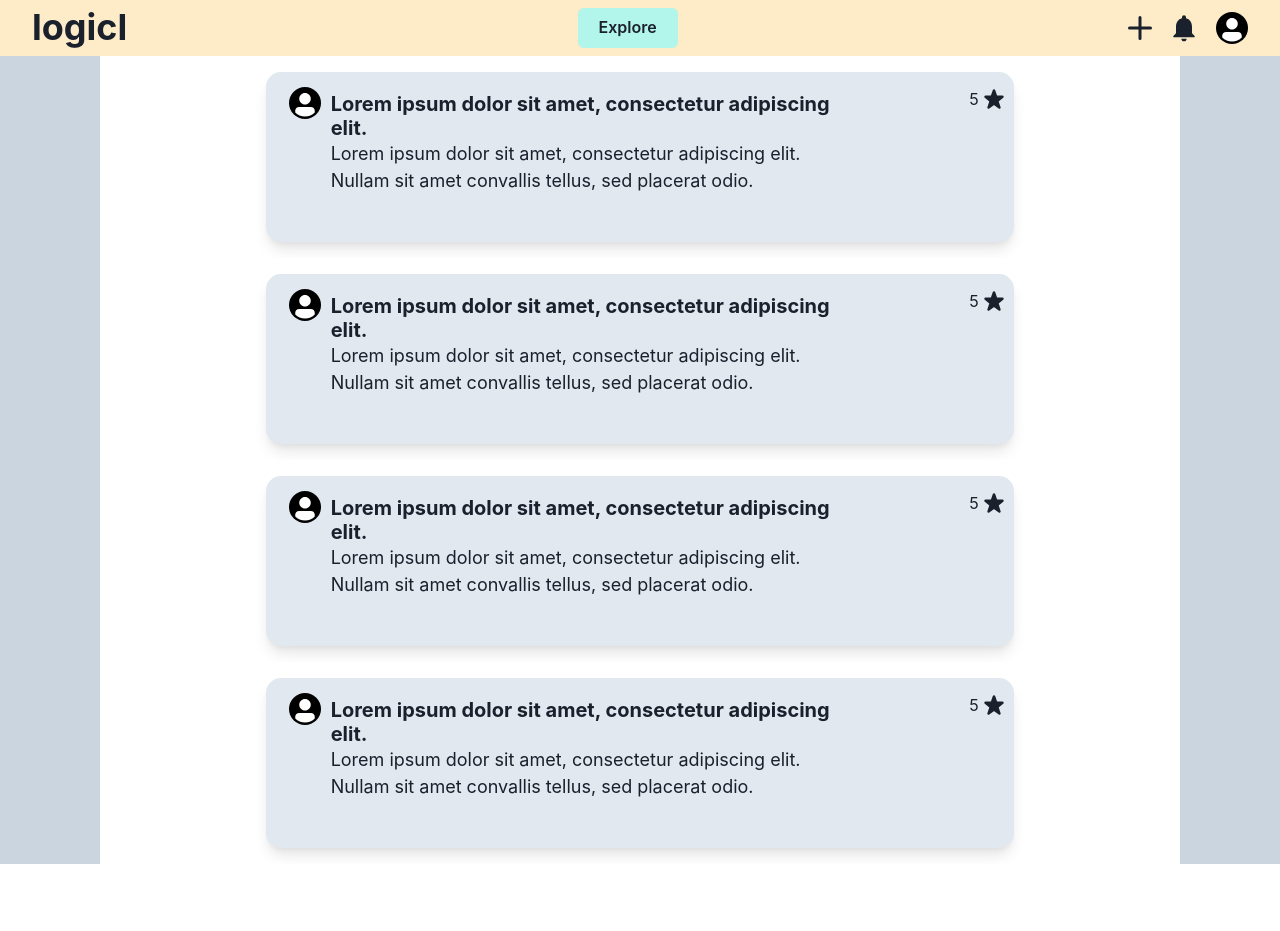
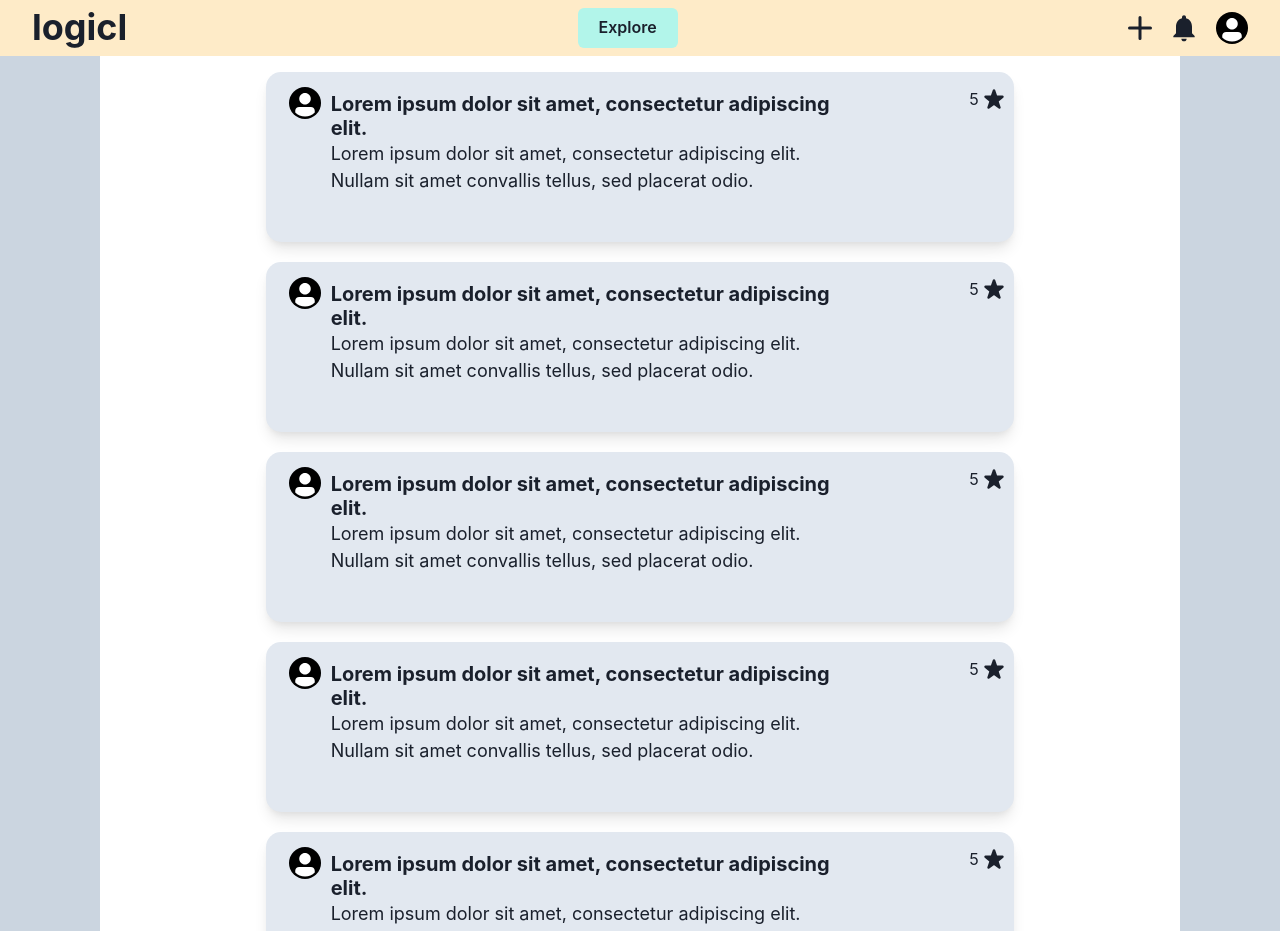
Before and after one commit to keremesen/logicl-poc, a React (Create React App) app: page /explore in a window 1280 px wide. Shown: the top 931 px of the page. Before the commit the page ends 864 px from the top, so only its background shows below. Built offline with nearby package versions, Linux system fonts and the light colour scheme.

Commit message:
some bugs fixed

```diff
--- a/src/Pages/ExplorePage.js
+++ b/src/Pages/ExplorePage.js
@@ -1,15 +1,23 @@
 import { Flex } from "@chakra-ui/react";
 import React from "react";
-import IdeaPreview from "../components/IdeaPreview";
+import { IdeaPreview, IdeaPreviewItem } from "../components/IdeaPreview";
 
 const ExplorePage = () => {
   return (
-    <Flex direction="column" align="center">
-      <IdeaPreview />
-      <IdeaPreview />
-      <IdeaPreview />
-      <IdeaPreview />
-    </Flex>
+    <>
+      <IdeaPreview>
+        <IdeaPreviewItem />
+        <IdeaPreviewItem />
+        <IdeaPreviewItem />
+        <IdeaPreviewItem />
+        <IdeaPreviewItem />
+        <IdeaPreviewItem />
+        <IdeaPreviewItem />
+        <IdeaPreviewItem />
+        <IdeaPreviewItem />
+        <IdeaPreviewItem />
+      </IdeaPreview>
+    </>
   );
 };
 
--- a/src/components/IdeaPreview.js
+++ b/src/components/IdeaPreview.js
@@ -3,9 +3,8 @@ import React from "react";
 import { Avatar } from "@chakra-ui/react";
 import { StarIcon } from "@chakra-ui/icons";
 
-const IdeaPreview = () => {
+export const IdeaPreviewItem = () => {
   return (
-    <Flex w="1080px" h="100%" bgColor="#fff" direction="column" align="center" p='6px'>
     <Flex
       w="70%"
       h="170px"
@@ -31,8 +30,19 @@ const IdeaPreview = () => {
         <StarIcon w={5} h={6} />
       </Flex>
     </Flex>
-    </Flex>
   );
 };
 
-export default IdeaPreview;
+export const IdeaPreview = ({children}) => {
+  return (
+    <Flex
+      w="1080px"
+      h="100%"
+      bgColor="#fff"
+      direction="column"
+      align="center"
+      p="6px"
+      minH="100vh"
+    >{children}</Flex>
+  );
+};
```
Also changed, not shown: 1 other file (tests, documents, lock files or other folders). Lines whose indentation alone changed are shown as unchanged.
